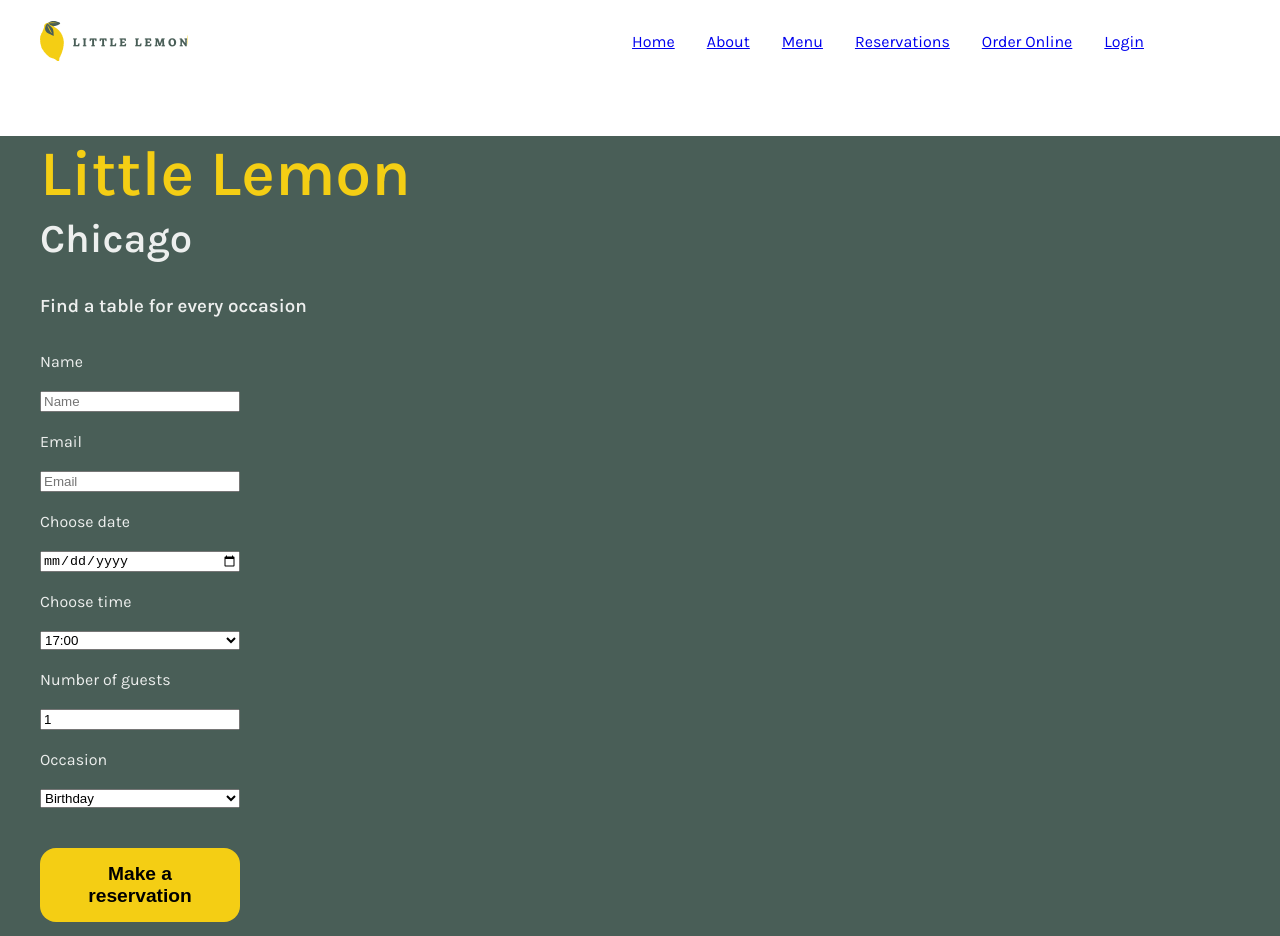
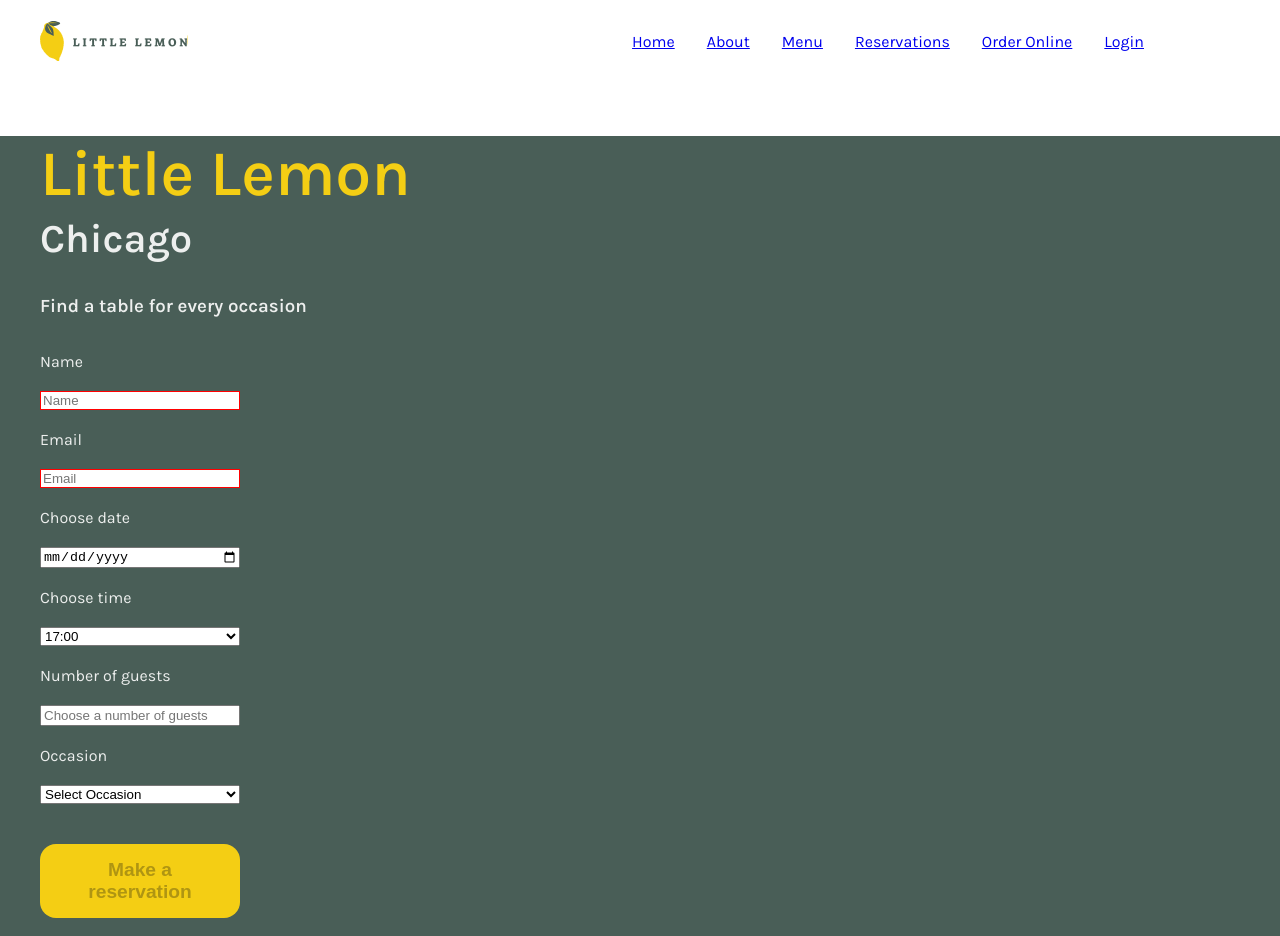
Before and after one commit to dashasaldin/final-project-front-end, a React (Create React App) app in the folder final-project/: page /booking in a window 1280 px wide. Shown: the top 936 px of the page. Built offline with nearby package versions, Linux system fonts and the light colour scheme.

Commit message:
add form validation

```diff
--- a/final-project/package.json
+++ b/final-project/package.json
@@ -6,9 +6,11 @@
     "@testing-library/jest-dom": "^5.16.5",
     "@testing-library/react": "^13.4.0",
     "@testing-library/user-event": "^13.5.0",
+    "formik": "^2.4.3",
     "react": "^18.2.0",
     "react-dom": "^18.2.0",
     "react-router": "^6.11.2",
+    "react-router-dom": "^6.15.0",
     "react-scripts": "^5.0.1",
     "web-vitals": "^2.1.4"
   },
--- a/final-project/src/App.css
+++ b/final-project/src/App.css
@@ -194,3 +194,7 @@
 .confirmation-page h1 {
   color: #f4ce14;
 }
+
+input.error-input {
+  border: 1px red solid;
+}
--- a/final-project/src/components/BookingForm.js
+++ b/final-project/src/components/BookingForm.js
@@ -1,20 +1,46 @@
-import React from "react";
+import React, { useEffect } from "react";
 import { useState } from "react";
 import { AvailableTimes } from "./AvailableTimes.js";
 
+const DEFAULT_VALIDITY_STATE = {
+  isEmailValid: true,
+  isNameValid: true,
+};
+
+const namePattern = /^[A-Za-z\s]+$/;
+const emailPattern = /^[a-zA-Z0-9._-]+@[a-zA-Z0-9.-]+\.[a-zA-Z]{2,4}$/;
+
 export const BookingForm = (props) => {
   const [date, setDate] = useState("");
-  const [numberOfGuests, setnumberOfGuests] = useState("1");
-  const [occasion, setOccasion] = useState("Birthday");
+  const [numberOfGuests, setnumberOfGuests] = useState("");
+  const [occasion, setOccasion] = useState("");
   const [name, setName] = useState("");
   const [email, setEmail] = useState("");
+  const [validityState, setValidityState] = useState(DEFAULT_VALIDITY_STATE);
+
+  useEffect(() => {
+    if (!namePattern.test(name)) {
+      setValidityState((old) => ({ ...old, isNameValid: false }));
+    }
+  }, [name]);
+
+  useEffect(() => {
+    if (!emailPattern.test(email)) {
+      setValidityState((old) => ({ ...old, isEmailValid: false }));
+    }
+  }, [email]);
 
   const handleSubmit = (e) => {
     e.preventDefault();
+
+    if (!validityState.isEmailValid || !validityState.isNameValid) {
+      return;
+    }
+
     setDate("");
-    setnumberOfGuests("1");
+    setnumberOfGuests("");
     props.setAvailableTime("");
-    setOccasion("Birthday");
+    setOccasion("");
     setName("");
     setEmail("");
     props.submitForm(e);
@@ -28,15 +54,21 @@
           id="name"
           placeholder="Name"
           type="text"
+          autoComplete="off"
           value={name}
+          required
+          className={!validityState.isNameValid && "error-input"}
           onChange={(e) => setName(e.target.value)}
         />
         <label htmlFor="email">Email</label>
         <input
           id="email"
           placeholder="Email"
-          type="text"
+          type="email"
+          autoComplete="off"
           value={email}
+          className={!validityState.isEmailValid && "error-input"}
+          required
           onChange={(e) => setEmail(e.target.value)}
         />
         <label htmlFor="res-date">Choose date</label>
@@ -44,6 +76,7 @@
           id="res-date"
           type="date"
           value={date}
+          required
           onChange={(e) => {
             setDate(e.target.value);
             props.onDateChange(new Date(e.target.value));
@@ -56,22 +89,31 @@
         <input
           id="guests"
           type="number"
-          placeholder="1"
+          placeholder="Choose a number of guests"
           min="1"
           max="10"
           value={numberOfGuests}
+          required
           onChange={(e) => setnumberOfGuests(e.target.value)}
         />
         <label htmlFor="occasion">Occasion</label>
         <select
           id="occasion"
           value={occasion}
+          required
+          placeholder="Select occasion"
           onChange={(e) => setOccasion(e.target.value)}
         >
-          <option>Birthday</option>
-          <option>Anniversary</option>
+          <option value="">Select Occasion</option>
+          <option value="Birthday">Birthday</option>
+          <option value="Anniversary">Anniversary</option>
         </select>
-        <button type="submit">Make a reservation</button>
+        <button
+          type="submit"
+          disabled={!validityState.isEmailValid || !validityState.isNameValid}
+        >
+          Make a reservation
+        </button>
       </form>
     </div>
   );
```
Also changed, not shown: final-project/src/components/AvailableTimes.js (+8 -7 lines), 2 other files (tests, documents, lock files or other folders).
